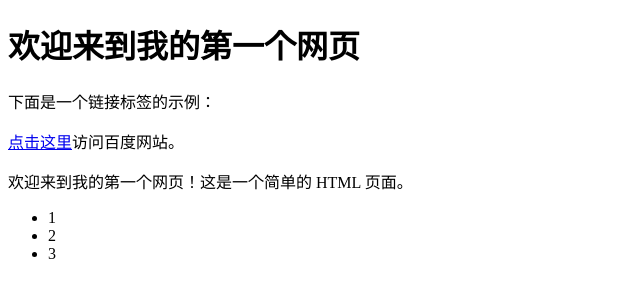
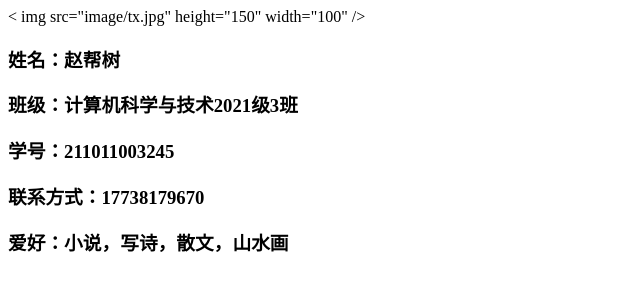
Before and after one commit to bangshuz/JavaWeb, a plain HTML site: page index.html in a window 1280 px wide. Shown: the whole page, without its empty margins (0-640 px from the left). Drawn offline with Linux system fonts and the light colour scheme.

Commit message:
Update index.html

```diff
--- a/index.html
+++ b/index.html
@@ -1,18 +1,15 @@
 <!DOCTYPE html>
 <html>
 <head>
-  <title>我的网页</title>
+<meta charset="utf-8" />
+<title>自我介绍</title>
 </head>
 <body>
-  <h1>欢迎来到我的第一个网页</h1>
-
-  <p>下面是一个链接标签的示例：</p>
-  <p><a href="https://www.baidu.com">点击这里</a>访问百度网站。</p>
-  <p>欢迎来到我的第一个网页！这是一个简单的 HTML 页面。</p>
-  <ul>
-    <li>1</li>
-    <li>2</li>
-    <li>3</li>
-  </ul>
+< img src="image/tx.jpg" height="150" width="100" />
+<h3>姓名：赵帮树</h3>
+<h3>班级：计算机科学与技术2021级3班</h3>
+<h3>学号：211011003245</h3>
+<h3>联系方式：17738179670</h3>
+<h3>爱好：小说，写诗，散文，山水画</h3>
 </body>
 </html>
```
